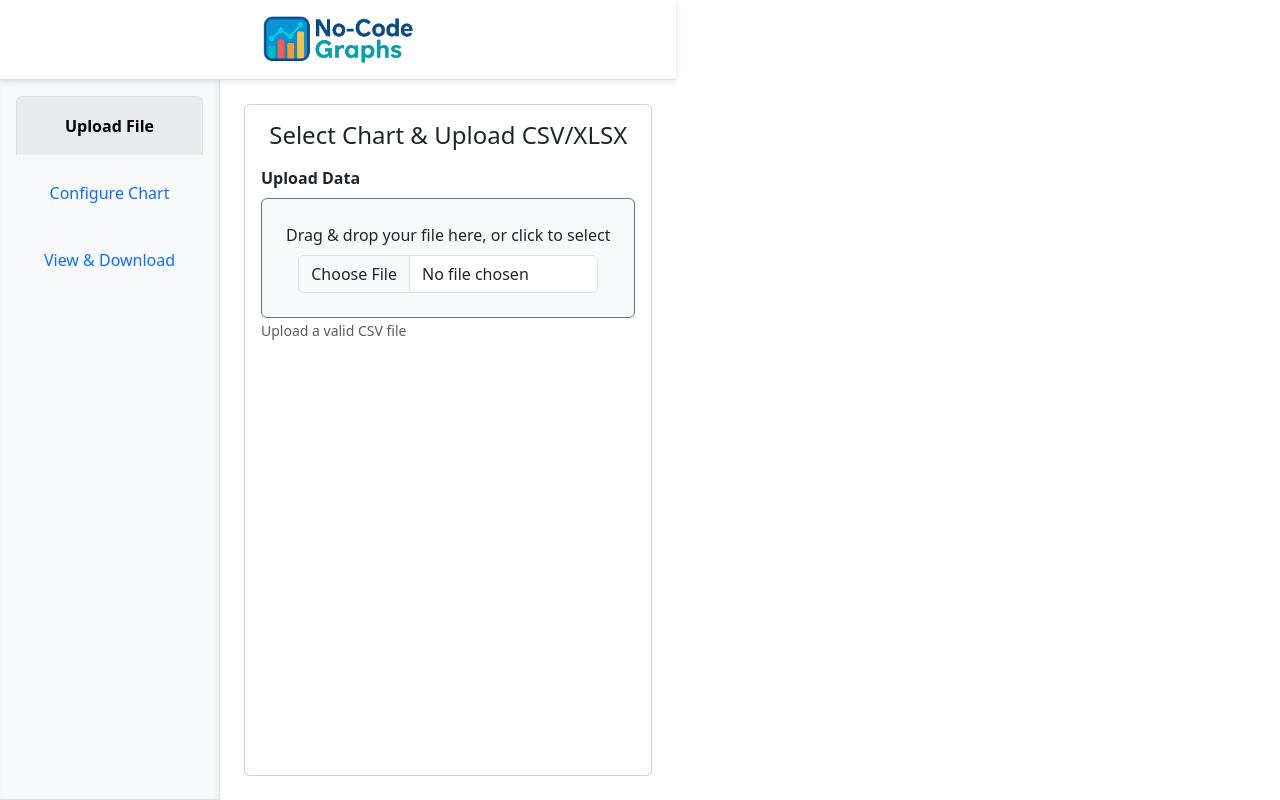
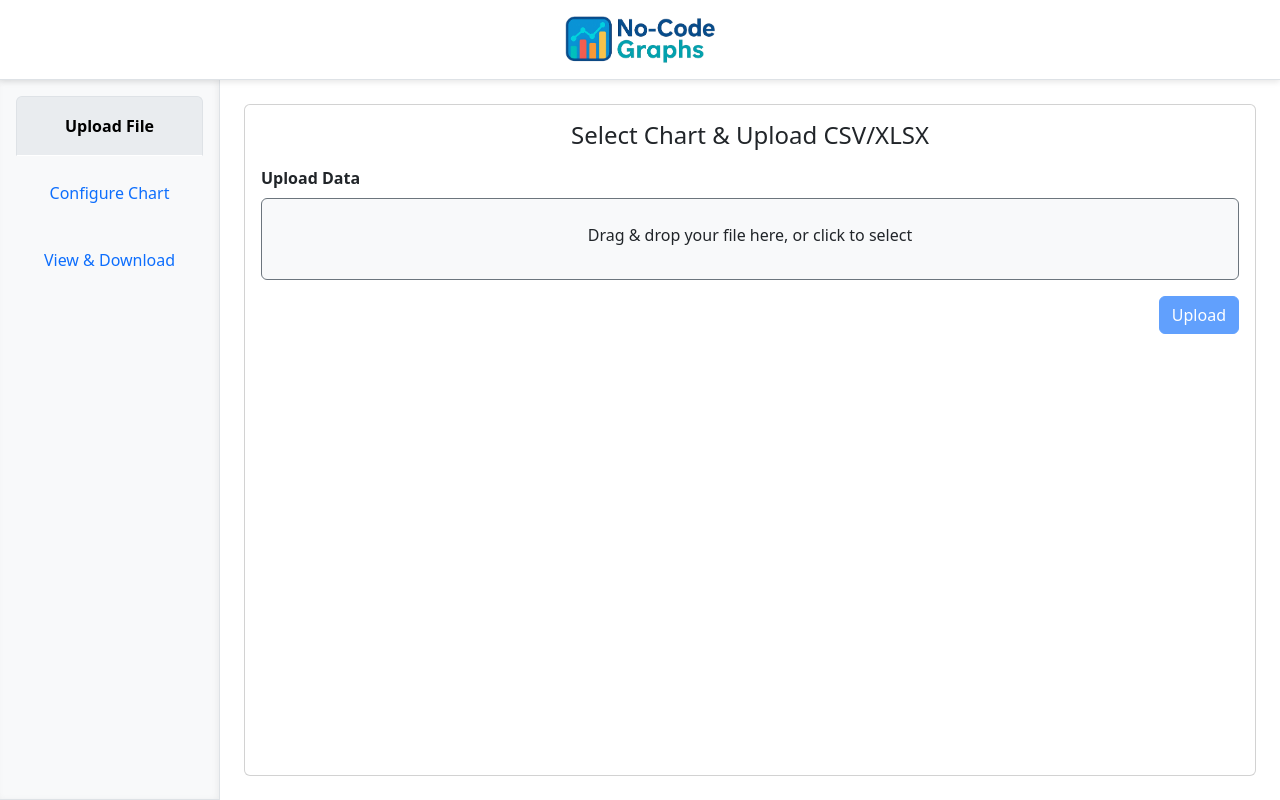
Before and after one commit to SixtoCoca/ysyviz, a React (Vite) app: page / in a window 1280 px wide. Built offline with nearby package versions, Linux system fonts and the light colour scheme.

Commit message:
add more info when user upload file, fix margins, and img in link

```diff
--- a/index.html
+++ b/index.html
@@ -1,12 +1,16 @@
 <!doctype html>
 <html lang="en">
+
 <head>
   <meta charset="UTF-8" />
   <meta name="viewport" content="width=device-width, initial-scale=1.0" />
   <title>No code graphs</title>
+  <link rel="icon" type="image/png" href="/icono-app-no-text.png" />
 </head>
+
 <body>
   <div id="no-code-graphs"></div>
   <script type="module" src="/src/main.jsx"></script>
 </body>
+
 </html>
--- a/package.json
+++ b/package.json
@@ -22,6 +22,7 @@
     "react": "^19.0.0",
     "react-bootstrap": "^2.10.10",
     "react-dom": "^19.0.0",
+    "react-hot-toast": "^2.5.2",
     "xlsx": "^0.18.5"
   },
   "devDependencies": {
--- a/src/App.css
+++ b/src/App.css
@@ -1,9 +1,13 @@
 html,
 body,
-#root {
+#no-code-graphs {
   height: 100%;
   margin: 0;
   padding: 0;
+}
+
+body {
+  overflow: hidden;
 }
 
 .logo-header {
@@ -15,6 +19,7 @@ body,
   justify-content: center;
   align-items: center;
   z-index: 1;
+  width: 100%;
 }
 
 .sidebar {
@@ -24,6 +29,8 @@ body,
   border-right: 1px solid #dee2e6;
   height: 100%;
   box-shadow: inset -2px 0 6px rgba(0, 0, 0, 0.05);
+  min-height: 0;
+  overflow: auto;
 }
 
 .sidebar .nav-link {
@@ -41,11 +48,11 @@ body,
 
 .content {
   flex: 1;
-  overflow-y: auto;
+  overflow: auto;
+  min-height: 0;
   padding: 2rem;
 }
 
-/* Chart container */
 svg {
   display: block;
   margin: 0 auto;
@@ -54,7 +61,6 @@ svg {
   box-shadow: 0 2px 4px rgba(0, 0, 0, 0.1);
 }
 
-/* Chart axis */
 .domain,
 .tick line {
   stroke: black;
@@ -65,14 +71,12 @@ svg {
   font-size: 12px;
 }
 
-/* Chart point hover */
 circle:hover {
   fill: #003366;
   r: 6;
   transition: all 0.2s;
 }
 
-/* FileUploader styles */
 .file-uploader {
   margin: 20px 0;
   padding: 20px;
@@ -101,7 +105,3 @@ circle:hover {
   color: red;
   margin-top: 10px;
 }
-
-body {
-  overflow-x: hidden;
-}
--- a/src/App.jsx
+++ b/src/App.jsx
@@ -3,6 +3,7 @@ import { Row, Col, Card, Button, Nav, Tab } from 'react-bootstrap';
 import html2canvas from 'html2canvas';
 import { FontAwesomeIcon } from '@fortawesome/react-fontawesome';
 import { faDownload } from '@fortawesome/free-solid-svg-icons';
+import { Toaster } from 'react-hot-toast'; // ⟵ NUEVO
 
 import BarChart from './components/BarChart';
 import LineChart from './components/LineChart';
@@ -53,7 +54,6 @@ const App = () => {
     link.href = canvas.toDataURL();
     link.click();
   };
-
 
   return (
     <div className="min-vh-100 d-flex flex-column">
@@ -145,6 +145,8 @@ const App = () => {
           </Row>
         </Tab.Container>
       </div>
+
+      <Toaster position="top-right" toastOptions={{ duration: 2000 }} />
     </div>
   );
 };
--- a/src/components/interface/DataUploader.jsx
+++ b/src/components/interface/DataUploader.jsx
@@ -1,89 +1,155 @@
-import { Form, Alert } from 'react-bootstrap';
+import { Form, Alert, Button, Badge } from 'react-bootstrap';
 import { useState, useCallback, useRef } from 'react';
 import * as d3 from 'd3';
 import * as XLSX from 'xlsx';
-import { useChartHelpText } from './hooks/useChartHelpText';
+import { toast } from 'react-hot-toast';
 
-const DataUploader = ({ setData, type }) => {
+const DataUploader = ({ setData, type, helpText }) => {
     const [error, setError] = useState('');
     const [dragActive, setDragActive] = useState(false);
+    const [selectedFile, setSelectedFile] = useState(null);
+    const [status, setStatus] = useState('');
     const inputRef = useRef(null);
-    const helpText = useChartHelpText(type);
 
-    const handleFile = (file) => {
-        const reader = new FileReader();
+    const handleFileSelect = (file) => {
+        setError('');
+        setStatus('');
+        setSelectedFile(file || null);
+    };
 
-        if (file.name.endsWith('.csv')) {
-            reader.onload = (event) => {
-                try {
-                    const raw = d3.csvParse(event.target.result);
-                    const columns = Object.keys(raw[0] || {});
-                    setData({ values: raw, columns });
-                } catch {
-                    setError('Error processing CSV file');
-                }
+    const readCSV = (text) => {
+        const parsed = d3.csvParse(text);
+        const columns = Object.keys(parsed[0] || {});
+        return { rows: parsed, columns };
     };
-            reader.readAsText(file);
-        } else if (file.name.endsWith('.xlsx')) {
-            reader.onload = (event) => {
-                try {
-                    const data = new Uint8Array(event.target.result);
+
+    const readXLSX = (arrayBuffer) => {
+        const data = new Uint8Array(arrayBuffer);
         const workbook = XLSX.read(data, { type: 'array' });
         const worksheet = workbook.Sheets[workbook.SheetNames[0]];
         const jsonData = XLSX.utils.sheet_to_json(worksheet);
         const columns = Object.keys(jsonData[0] || {});
-                    setData({ values: jsonData, columns });
-                } catch {
-                    setError('Error processing Excel file');
+        return { rows: jsonData, columns };
+    };
+
+    const handleUpload = async () => {
+        if (!selectedFile) return;
+        try {
+            const reader = new FileReader();
+            await new Promise((resolve, reject) => {
+                reader.onload = (event) => {
+                    try {
+                        let res;
+                        if (selectedFile.name.endsWith('.csv')) {
+                            res = readCSV(event.target.result);
+                        } else if (selectedFile.name.endsWith('.xlsx')) {
+                            res = readXLSX(event.target.result);
+                        } else {
+                            throw new Error('Unsupported format');
+                        }
+                        setData({ values: res.rows, columns: res.columns });
+                        setStatus('loaded');
+                        toast.success(`The file "${selectedFile.name}" was uploaded successfully.`);
+                        resolve();
+                    } catch (e) {
+                        reject(e);
                     }
                 };
-            reader.readAsArrayBuffer(file);
+                reader.onerror = () => reject(new Error('File read error'));
+                if (selectedFile.name.endsWith('.csv')) {
+                    reader.readAsText(selectedFile);
                 } else {
-            setError('Unsupported file format. Please upload a .csv or .xlsx file.');
+                    reader.readAsArrayBuffer(selectedFile);
+                }
+            });
+        } catch {
+            setError('Error processing the file. Make sure it is a valid .csv or .xlsx file.');
+            toast.error('There was an error uploading the file.');
         }
     };
 
     const handleFileChange = (e) => {
-        const file = e.target.files[0];
-        if (file) handleFile(file);
+        const file = e.target.files?.[0];
+        if (file) handleFileSelect(file);
     };
 
     const handleDrop = useCallback((e) => {
         e.preventDefault();
         setDragActive(false);
-        const file = e.dataTransfer.files[0];
-        if (file) {
-            handleFile(file);
-            const dt = new DataTransfer();
-            dt.items.add(file);
+        const file = e.dataTransfer.files?.[0];
+        if (file) handleFileSelect(file);
+    }, []);
+
+    const openFileDialog = () => {
         if (inputRef.current) {
-                inputRef.current.files = dt.files;
+            inputRef.current.value = '';
+            inputRef.current.click();
         }
-        }
-    }, []);
+    };
+
+    const humanSize = (bytes) => {
+        if (!bytes && bytes !== 0) return '';
+        const kb = bytes / 1024;
+        if (kb < 1024) return `${kb.toFixed(1)} KB`;
+        const mb = kb / 1024;
+        return `${mb.toFixed(2)} MB`;
+    };
 
     return (
         <>
             <Form.Group className="mb-3">
                 <Form.Label><strong>Upload Data</strong></Form.Label>
                 <div
+                    role="button"
+                    tabIndex={0}
+                    onClick={openFileDialog}
+                    onKeyDown={(e) => (e.key === 'Enter' || e.key === ' ') && openFileDialog()}
                     className={`border border-secondary rounded p-4 text-center bg-light ${dragActive ? 'border-primary bg-white' : ''}`}
                     onDragOver={(e) => { e.preventDefault(); setDragActive(true); }}
                     onDragLeave={(e) => { e.preventDefault(); setDragActive(false); }}
                     onDrop={handleDrop}
+                    style={{ cursor: 'pointer' }}
                 >
                     <p className="mb-2">Drag & drop your file here, or click to select</p>
                     <Form.Control
                         type="file"
-                        accept=".csv, .xlsx"
+                        accept=".csv,.xlsx"
                         onChange={handleFileChange}
                         ref={inputRef}
-                        className="mx-auto"
-                        style={{ maxWidth: '300px' }}
+                        className="d-none"
                     />
                 </div>
-                <Form.Text className="text-muted">{helpText}</Form.Text>
+                {helpText && (
+                    <Form.Text className="text-muted d-block mt-2">{helpText}</Form.Text>
+                )}
             </Form.Group>
+
+            {selectedFile && (
+                <div className="mb-3">
+                    <div className="mb-2">
+                        <Badge bg="info" className="fs-5">
+                            Selected: {selectedFile.name} · {humanSize(selectedFile.size)}
+                        </Badge>
+                    </div>
+                    {status && (
+                        <div>
+                            <Badge bg={status === 'loaded' ? 'success' : 'secondary'} className="fs-5">
+                                {status === 'loaded' ? 'Loaded' : 'Ready to load'}
+                            </Badge>
+                        </div>
+                    )}
+                </div>
+            )}
+
+            <div className="d-flex justify-content-end mb-3">
+                <Button
+                    variant="primary"
+                    onClick={handleUpload}
+                    disabled={!selectedFile}
+                >
+                    Upload
+                </Button>
+            </div>
 
             {error && <Alert variant="danger">{error}</Alert>}
         </>
--- a/src/index.css
+++ b/src/index.css
@@ -2,15 +2,29 @@
   font-family: Inter, system-ui, Avenir, Helvetica, Arial, sans-serif;
   line-height: 1.5;
   font-weight: 400;
-
   color-scheme: light dark;
   color: rgba(255, 255, 255, 0.87);
   background-color: #242424;
-
   font-synthesis: none;
   text-rendering: optimizeLegibility;
   -webkit-font-smoothing: antialiased;
   -moz-osx-font-smoothing: grayscale;
+}
+
+html,
+body,
+#no-code-graphs {
+  height: 100%;
+  width: 100%;
+  margin: 0;
+  padding: 0;
+}
+
+body {
+  overflow: hidden;
+  min-width: 0;
+  min-height: 100%;
+  display: block;
 }
 
 a {
@@ -21,14 +35,6 @@ a {
 
 a:hover {
   color: #535bf2;
-}
-
-body {
-  margin: 0;
-  display: flex;
-  place-items: center;
-  min-width: 320px;
-  min-height: 100vh;
 }
 
 h1 {
```
Also changed, not shown: public/icono-app-no-text.png (added), 1 other file (tests, documents, lock files or other folders). Lines whose indentation alone changed are shown as unchanged.
